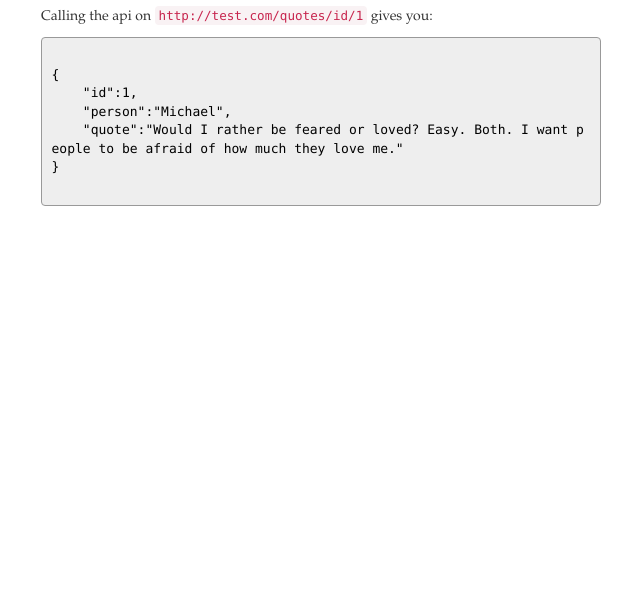
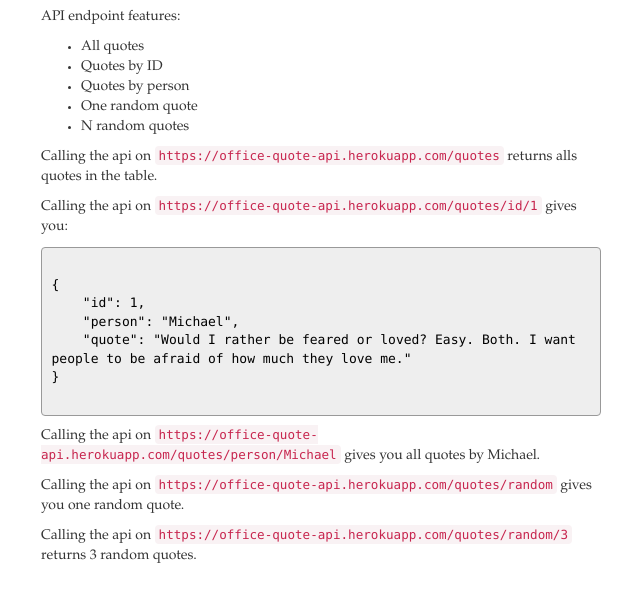
Before and after one commit to ds-91/node-office-api, a website: page static/home.html in a window 1280 px wide. Shown: the part 83-684 px from the top of the page, without its empty margins (319-959 px from the left). Drawn offline with nearby package versions, Linux system fonts and the light colour scheme.

Commit message:
add to landing page

```diff
--- a/static/home.html
+++ b/static/home.html
@@ -8,17 +8,37 @@
 </head>
 <body>
     <h1>The Office Quotes</h1>
-    <div class="class_codeblock">
-        <p>
-            Calling the api on <code>http://test.com/quotes/id/1</code> gives you:
-        </p>
-        <pre><code>
+    <p>
+        API endpoint features:
+        <ul>
+            <li>All quotes</li>
+            <li>Quotes by ID</li>
+            <li>Quotes by person</li>
+            <li>One random quote</li>
+            <li>N random quotes</li>
+        </ul>
+    </p>
+    <p>
+        Calling the api on <code>https://office-quote-api.herokuapp.com/quotes</code> returns alls quotes in the table.
+    </p>
+    <p>
+        Calling the api on <code>https://office-quote-api.herokuapp.com/quotes/id/1</code> gives you:
+    </p>
+    <pre><code>
 {
-    "id":1,
-    "person":"Michael",
-    "quote":"Would I rather be feared or loved? Easy. Both. I want people to be afraid of how much they love me."
+    "id": 1,
+    "person": "Michael",
+    "quote": "Would I rather be feared or loved? Easy. Both. I want people to be afraid of how much they love me."
 }
-        </code></pre>
-    </div>
+    </code></pre>
+    <p>
+        Calling the api on <code>https://office-quote-api.herokuapp.com/quotes/person/Michael</code> gives you all quotes by Michael.
+    </p>
+    <p>
+        Calling the api on <code>https://office-quote-api.herokuapp.com/quotes/random</code> gives you one random quote.
+    </p>
+    <p>
+        Calling the api on <code>https://office-quote-api.herokuapp.com/quotes/random/3</code> returns 3 random quotes.
+    </p>
 </body>
 </html>
```
